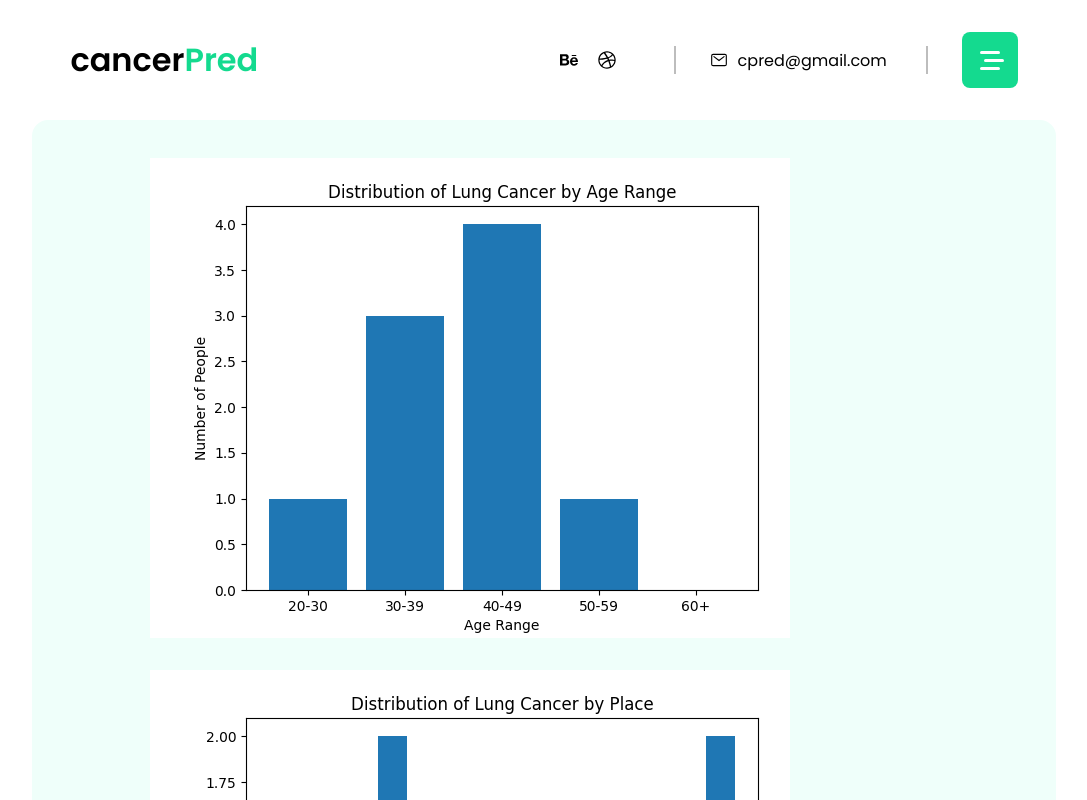
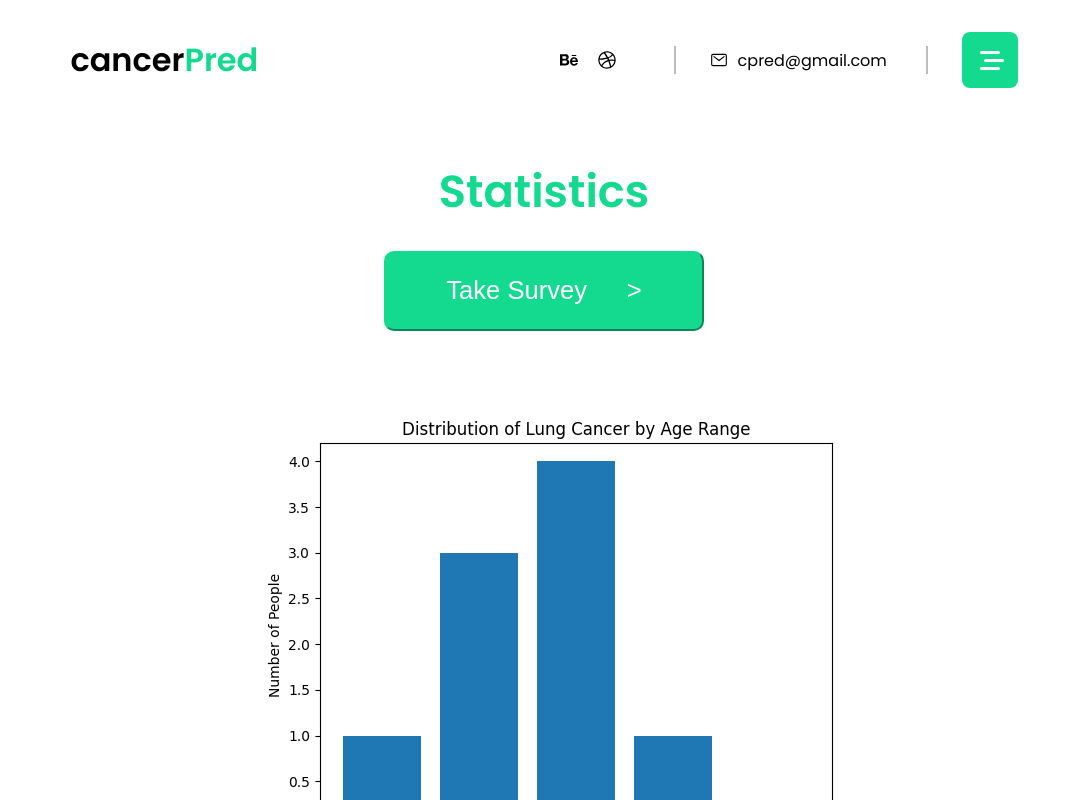
Before and after one commit to Elizabeth-Mathew1/fproject, a React (Create React App) app: page /stats in a window 1280 px wide. Shown: the top 800 px of the page, without its empty margins (96-1183 px from the left). Built offline with nearby package versions, Linux system fonts and the light colour scheme.

Commit message:
stats page modified

```diff
--- a/src/App.scss
+++ b/src/App.scss
@@ -115,10 +115,16 @@ header{
   @extend .dflex;
   justify-content: space-between;
   align-items: center;
-  background-color: $light_green;
+  background-color: $white;
   clip-path: polygon(0 0, 100% 0, 100% 90%, 0 100%);
   border-radius: 16px;
   padding:3%;
+  .top_content_wrapper{
+    h1{
+      font-size: 3.5vw;
+      color: $dark_green;
+    }
+  }
   .left_content_wrapper{
     width:48%;
     h2{
--- a/src/stats.js
+++ b/src/stats.js
@@ -183,6 +183,8 @@ const Stats = () => {
         transition={{ duration: 0.3, ease: easeing }}
         style={{
           paddingBottom: "5%",
+          justifyContent: "center",
+            alignItems: "center",
         }}
       >
         <motion.div
@@ -191,17 +193,39 @@ const Stats = () => {
             display: "flex",
             justifyContent: "center",
             alignItems: "center",
-            marginLeft: "80px",
+            // marginLeft: "80px",
             flexDirection: "column",
           }}
         >
+          <h1>Statistics</h1>
+          <Link
+            to="https://docs.google.com/forms/d/e/1FAIpQLSeBvO9ukkMaU0SNLhUUCtpfVEO5NbRqLt7lKl7AlOkqYhiSNw/viewform?usp=sf_link"
+            target="_blank" rel="noopener noreferrer"
+          >
+          <motion.button
+            whileHover={{
+              scale: 1.2,
+              transition: { duration: 1 },
+            }}
+            whileTap={{ scale: 0.9 }}
+            style={{ backgroundColor: "#14da8f",
+            width: "25vw",
+            height: "10vh",
+            marginTop: "8%",
+            borderRadius: "10px",
+            borderColor: "#14da8f"
+          }}
+          >
+            <p style={{fontSize: "2vw", color: "#fff"}}>Take Survey &emsp; &gt;</p>
+            </motion.button>
+            </Link>
           <motion.img
             src={process.env.PUBLIC_URL+"/lc_age.png"}
             alt="bargraph"
             initial={{ x: 200, opacity: 0 }}
             animate={{ x: 0, opacity: 1 }}
             transition={{ duration: 0.5, delay: 0.8 }}
-            style={{ width: "100%", paddingBottom: "5%" }}
+            style={{ width: "100%", paddingBottom: "5%", marginTop: "10%"}}
           />
           <motion.img
             src={process.env.PUBLIC_URL+"/lc_place.png"}
```
